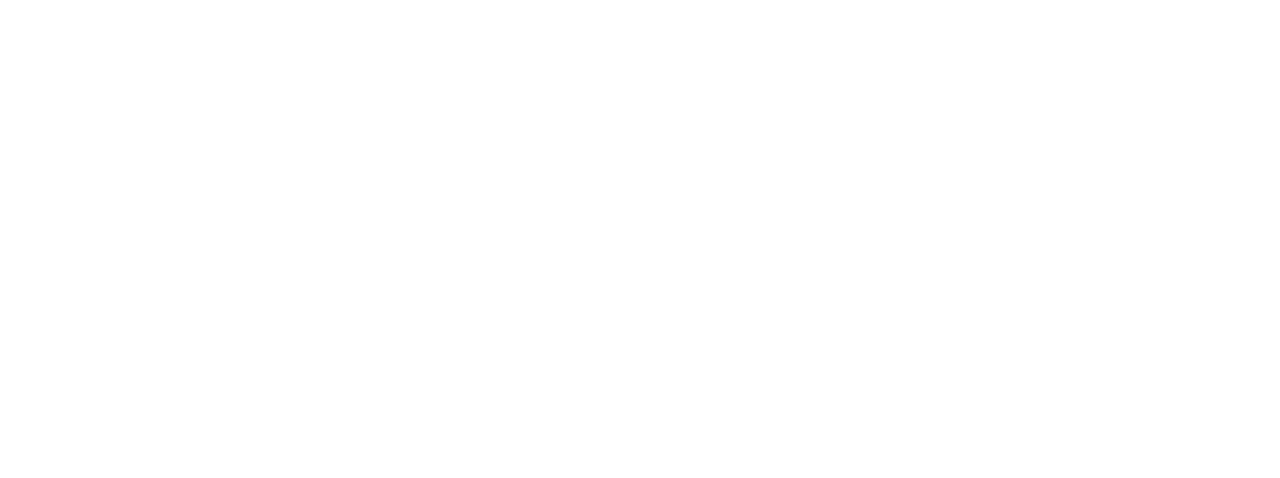
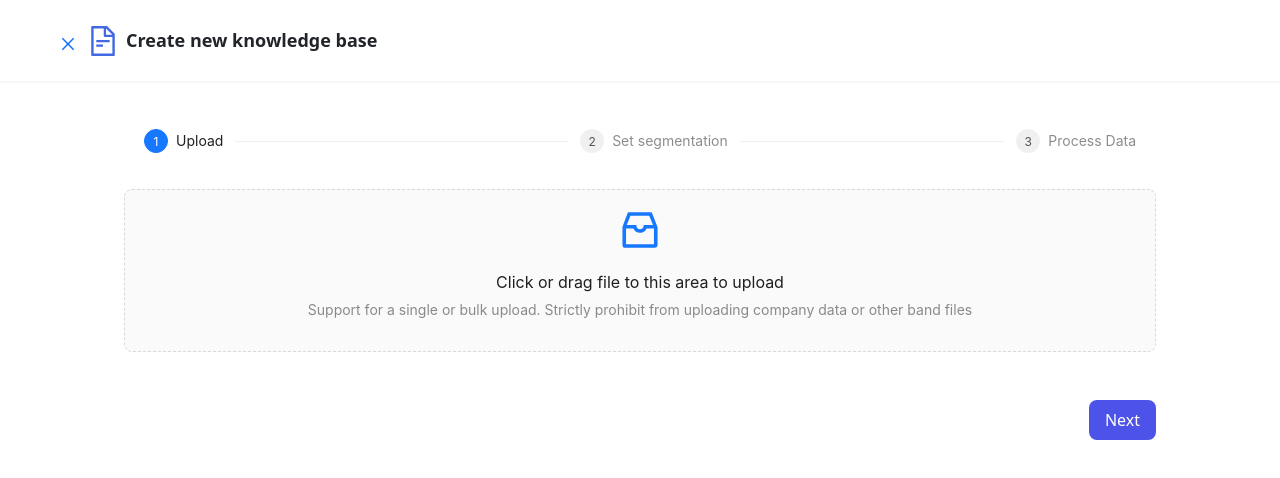
Before and after one commit to Mon62/coze-clone, a Vue app in the folder frontend/: page /space/upload in a window 1280 px wide. Before the commit this address had no page. Shown: the top 478 px of the page. Built offline with nearby package versions, Linux system fonts and the light colour scheme.

Commit message:
upload view

```diff
--- a/frontend/package.json
+++ b/frontend/package.json
@@ -11,6 +11,7 @@
     "format": "prettier --write src/"
   },
   "dependencies": {
+    "@ant-design/icons-vue": "^7.0.1",
     "ant-design-vue": "^4.2.3",
     "bootstrap": "^5.3.3",
     "bootstrap-icons": "^1.11.3",
--- a/frontend/src/components/SelectKnowledgeModel.vue
+++ b/frontend/src/components/SelectKnowledgeModel.vue
@@ -15,7 +15,7 @@
 
         <div class="create-knowledge">
           <button>
-            <span>Create knowledge</span>
+            <RouterLink to="/space/upload"><span style="color: white;">Create knowledge</span></RouterLink>
           </button>
         </div>
       </div>
@@ -30,7 +30,7 @@
               <div style="font-size: 13px; margin-top: 8px;">Please create first and then add</div>
               <div class="d-flex justify-content-center mt-4">
                 <button>
-                  <span>Create knowledge</span>
+                  <RouterLink to="/space/upload"><span style="color: white;">Create knowledge</span></RouterLink>
                 </button>
               </div>
             </div>
@@ -43,6 +43,7 @@
 
 <script setup>
 import { ref, defineEmits } from 'vue';
+import { RouterLink } from 'vue-router';
 
 const isVisible = ref(false);
 const emit = defineEmits(['update:visible']);
--- a/frontend/src/router/index.js
+++ b/frontend/src/router/index.js
@@ -23,6 +23,11 @@
       path: '/space',
       name: 'Space',
       component: () => import('../views/SpaceView.vue')
+    },
+    {
+      path: '/space/upload',
+      name: 'Upload',
+      component: () => import('../views/UploadView.vue')
     }
   ]
 })
--- /dev/null
+++ b/frontend/src/views/UploadView.vue
@@ -0,0 +1,127 @@
+<template>
+    <div>
+        <div class="d-flex align-items-center justify-content-between mb-3 py-4 px-5"
+            style="box-shadow: 0 2px 2px 0 rgba(29, 28, 35, .04);">
+            <div class="d-flex align-items-center">
+                <RouterLink to="/space" style=" padding: 4.5px 12px; font-size: 16px;">
+                    <CloseOutlined />
+                </RouterLink>
+                <span>
+                    <FileTextOutlined style="font-size: 30px; color: royalblue;" />
+                </span>
+
+                <span style="margin-left: 8px; font-weight: 700; font-size: 18px;">Create new knowledge base</span>
+
+            </div>
+        </div>
+
+        <div style="padding: 32px 24px 0;">
+            <div style="height: 100%; min-width: 1008px; width: calc(100% - 200px); margin: 0 auto;">
+                <div style="margin: 0 20px 36px;">
+                    <a-steps :current="step" size="small" :items="[
+                        {
+                            title: 'Upload',
+                        },
+                        {
+                            title: 'Set segmentation',
+                        },
+                        {
+                            title: 'Process Data',
+                        },
+                    ]"></a-steps>
+                </div>
+
+                <div v-if="step === 0">
+                    <a-upload-dragger v-model:fileList="fileList" name="file" :multiple="true"
+                        action=""
+                        @change="handleChange"
+                        @drop="handleDrop">
+                        <p class="ant-upload-drag-icon">
+                            <inbox-outlined></inbox-outlined>
+                        </p>
+                        <p class="ant-upload-text">Click or drag file to this area to upload</p>
+                        <p class="ant-upload-hint">
+                            Support for a single or bulk upload. Strictly prohibit from uploading company data or other
+                            band files
+                        </p>
+                    </a-upload-dragger>
+                </div>
+
+                <div v-if="step === 1" class="d-flex flex-column gap-4">
+                    <div
+                        style="display: flex; padding: 16px; border: 1px solid  rgba(28, 31, 35, .08); border-radius: 8px; gap: 8px; background-color: #f1f2fe;">
+                        <input type="radio" name="segmentation" id="">
+                        <span>Automatic segmentation & cleaning</span>
+                    </div>
+                    <div
+                        style="display: flex; flex-direction: column; padding: 16px; border: 1px solid rgba(28, 31, 35, .08); border-radius: 8px; gap: 8px; background-color: #f1f2fe">
+                        <div class="d-flex gap-2">
+                            <input type="radio" name="segmentation" id="">
+                            <span>Custom</span>
+                        </div>
+                        <div style="width: 100%; margin-top: 10px; padding-left: 16px;">
+
+                                <div style="margin-bottom: 30px;">
+                                    <label for="">Segment ID</label>
+                                    <div>
+                                        <select style="width: 100%; border: 1px solid rgb(56 55 67 / 8%); outline: none; padding: 5px 3px; border-radius: 5px;" name="" id="">
+                                            <option value="">Line break</option>
+                                            <option value="">1</option>
+                                            <option value="">2</option>
+                                            <option value="">3</option>
+                                        </select>
+                                    </div>
+                                </div>
+
+                                <div>
+                                    <label for="">Maximum segment length</label>
+                                    <div>
+                                        <input type="text" name="" id="" style="width: 100%; border: 1px solid rgb(56 55 67 / 8%); outline: none; padding: 5px 3px; border-radius: 5px;">
+                                    </div>
+                                </div>
+
+                        </div>
+                    </div>
+                </div>
+
+                <div class="d-flex justify-content-end mt-5 gap-3">
+                    <button v-if="step >= 1" @click="step--"
+                        style="background-color: whitesmoke; border-radius: 8px; border: 0 solid transparent; outline: none; height: 40px; padding: 8px 16px;">
+                        <span>Previous</span>
+                    </button>
+                    <button @click="step++"
+                        style="background-color: rgb(77 83 232); border-radius: 8px; border: 0 solid transparent; outline: none; height: 40px; color: white; padding: 8px 16px;">
+                        <span>Next</span>
+                    </button>
+                </div>
+            </div>
+        </div>
+
+    </div>
+</template>
+
+<script setup>
+import { CloseOutlined, FileTextOutlined, InboxOutlined } from '@ant-design/icons-vue';
+import { ref } from 'vue';
+import { message } from 'ant-design-vue';
+
+const step = ref(0)
+
+const fileList = ref([]);
+const handleChange = info => {
+    const status = info.file.status;
+    if (status !== 'uploading') {
+        console.log(info.file, info.fileList);
+    }
+    if (status === 'done') {
+        message.success(`${info.file.name} file uploaded successfully.`);
+    } else if (status === 'error') {
+        message.error(`${info.file.name} file upload failed.`);
+    }
+};
+function handleDrop(e) {
+    console.log(e);
+}
+</script>
+
+<style lang="scss" scoped></style>
```
Also changed, not shown: 1 other file (tests, documents, lock files or other folders).
